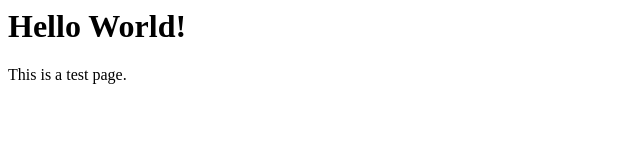
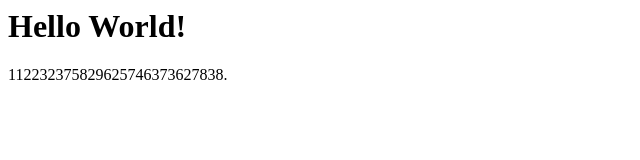
Before and after one commit to beetle-88/MyFirstProject, a plain HTML site: page index.html in a window 1280 px wide. Shown: the whole page, without its empty margins (0-640 px from the left). Drawn offline with Linux system fonts and the light colour scheme.

Commit message:
Update index.html

```diff
--- a/index.html
+++ b/index.html
@@ -1,6 +1,6 @@
 <html>
   <body>
     <h1>Hello World!</h1>
-    <p>This is a test page.</p>
+    <p>112232375829625746373627838.</p>
   </body>
 </html>
```
